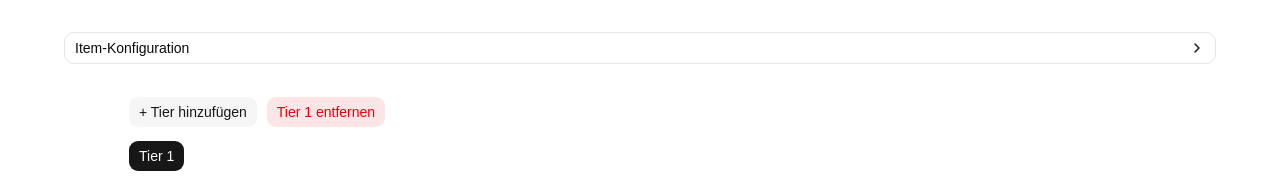
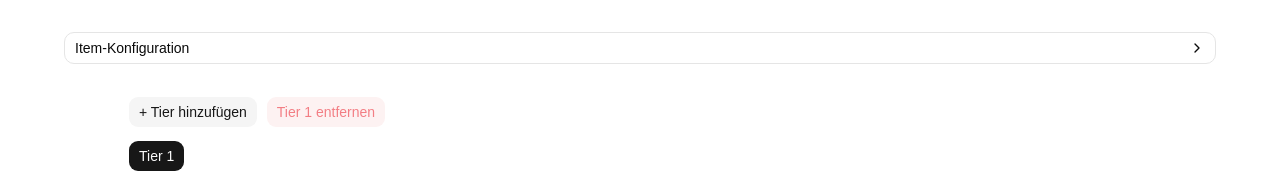
Before and after one commit to davgeiger/nwn-script-generator, a React (Vite) app: page / in a window 1280 px wide. Shown: the top 186 px of the page. Built offline with nearby package versions, Linux system fonts and the light colour scheme.

Commit message:
Tier 1 cannot be removed

```diff
--- a/src/components/tier/TierListEditor.tsx
+++ b/src/components/tier/TierListEditor.tsx
@@ -25,6 +25,8 @@ export function TierListEditor({
     tiers.length > 0 ? Math.max(...tiers.map((tier) => tier.level)) : 1
 
   const canAddTier = tiers.length < 39 && highestLevel < 40
+
+  const canRemoveTier = tiers.length > 1
 
   const lastTier =
     tiers.length > 0
@@ -59,7 +61,7 @@ export function TierListEditor({
   }
 
   function handleRemoveLastTier() {
-    if (!lastTier) {
+    if (!lastTier || tiers.length <= 1) {
       return
     }
 
@@ -93,7 +95,7 @@ export function TierListEditor({
           <Button
             variant="destructive"
             onClick={handleRemoveLastTier}
-            disabled={!lastTier}
+            disabled={!canRemoveTier}
           >
             {lastTier ? `Tier ${lastTier.tier} entfernen` : "Tier entfernen"}
           </Button>
```
